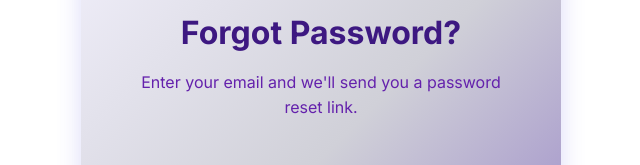
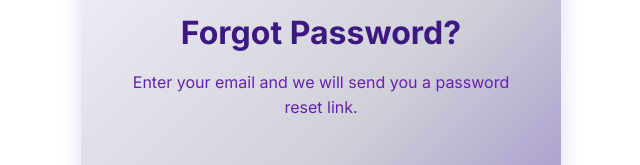
Before and after one commit to karthi0348/videometrics-ui, a Next.js app: page /auth/forgot-password in a window 1280 px wide. Shown: the part 241-406 px from the top of the page, without its empty margins (319-959 px from the left). Built offline with nearby package versions, Linux system fonts and the light colour scheme.

Commit message:
apos errors

```diff
--- a/src/app/auth/forgot-password/ForgotPasswordPage.tsx
+++ b/src/app/auth/forgot-password/ForgotPasswordPage.tsx
@@ -66,7 +66,7 @@ export default function ForgotPasswordPage(): JSX.Element {
         <div className="auth-form-container">
           <h2 className="auth-title">Forgot Password?</h2>
           <p className="auth-subtitle">
-            Enter your email and we'll send you a password reset link.
+            Enter your email and we will send you a password reset link.
           </p>
 
           {/* Display messages based on state */}
--- a/src/app/auth/login/LoginPage.tsx
+++ b/src/app/auth/login/LoginPage.tsx
@@ -278,7 +278,7 @@ export default function LoginPage(): JSX.Element {
           </form>
 
           <p className="auth-footer">
-            Don't have an account? <Link href="/auth/register" className="auth-link">Sign up</Link>
+            Dont have an account? <Link href="/auth/register" className="auth-link">Sign up</Link>
           </p>
         </div>
       </div>
--- a/src/app/auth/register/SignupPage.tsx
+++ b/src/app/auth/register/SignupPage.tsx
@@ -104,7 +104,7 @@ export default function SignupPage(): JSX.Element {
       } else {
         const errorData: ApiError = await response.json();
         const errorMessage = errorData.detail
-          ? errorData.detail.map((err: { msg: any; }) => err.msg).join(", ")
+          ? errorData.detail.map((err: { msg:string; }) => err.msg).join(", ")
           : "An unexpected error occurred.";
         setMessage({ text: `Registration failed: ${errorMessage}`, type: 'error' });
       }
```
